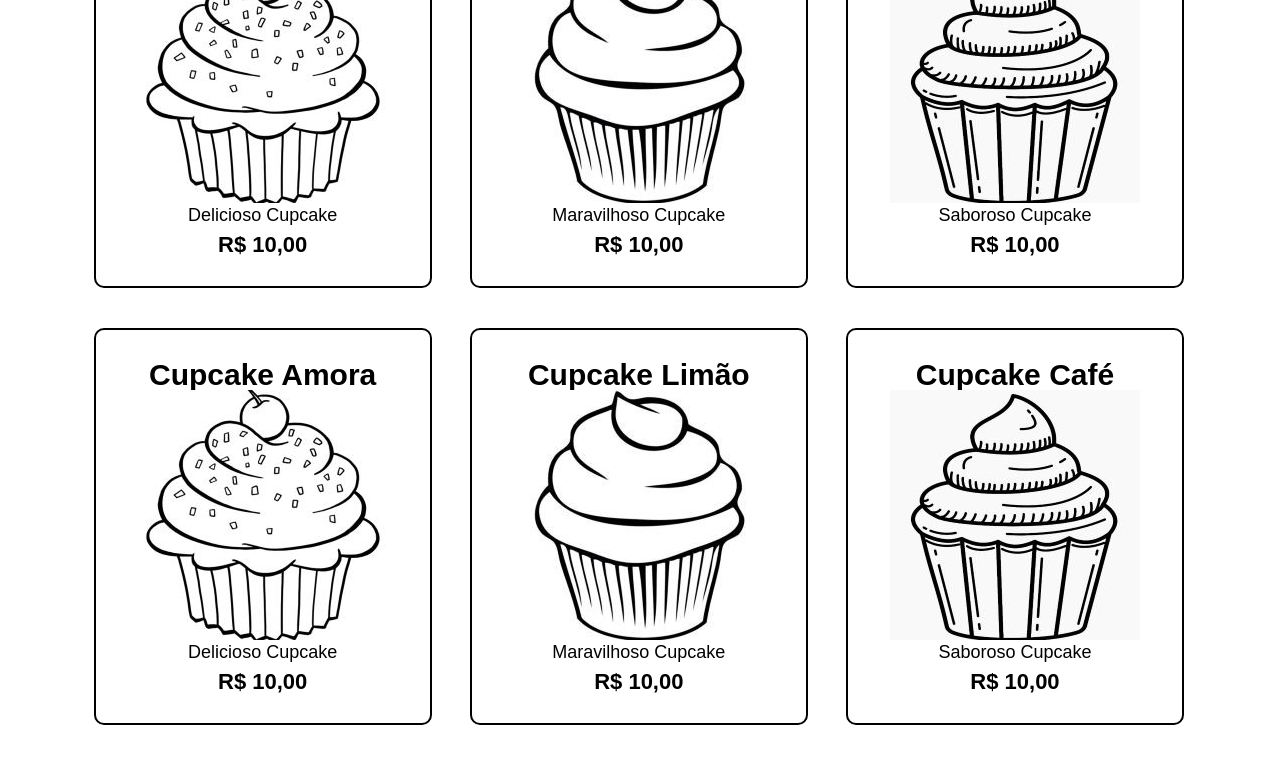
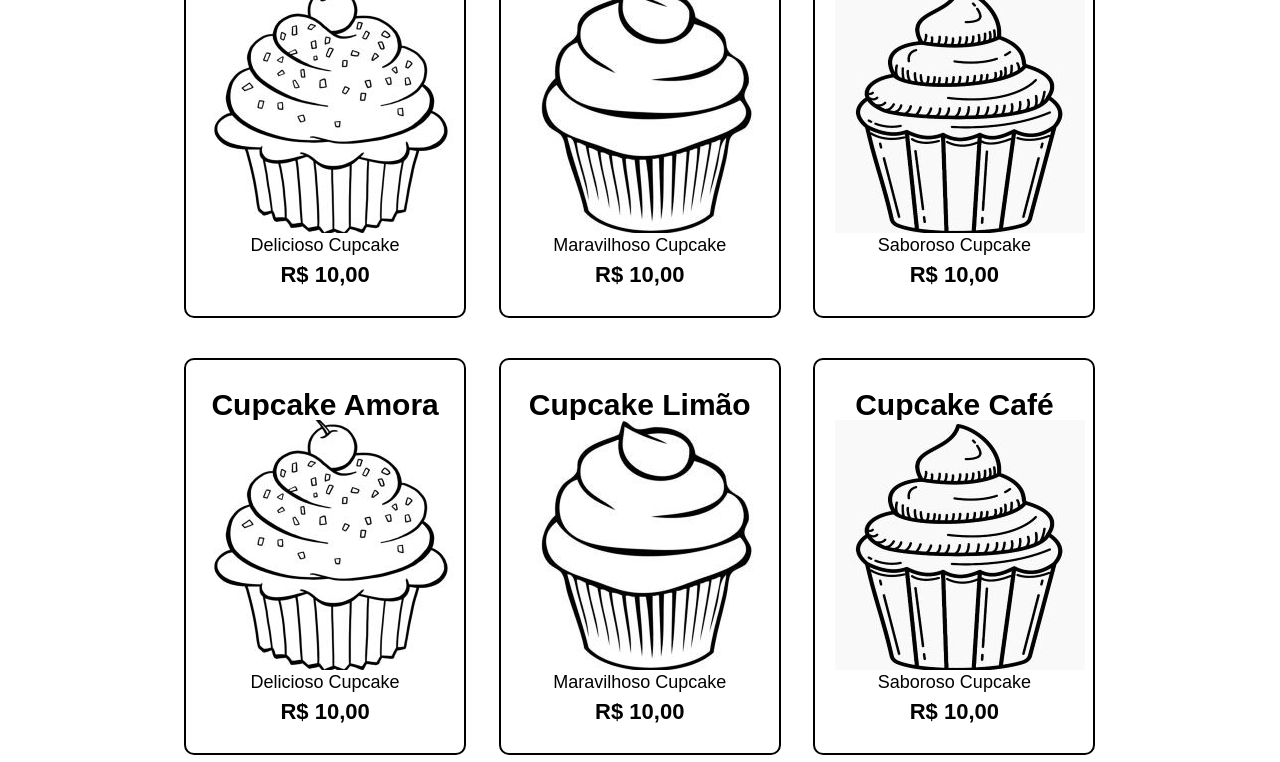
Before and after one commit to fqgodoy/comuni_cake, a plain HTML site: page produtos.html in a window 1280 px wide. Shown: the part 667-1429 px from the top of the page. Drawn offline with Linux system fonts and the light colour scheme.

Commit message:
Update style.css

```diff
--- a/style.css
+++ b/style.css
@@ -38,7 +38,7 @@ nav a:hover {
 }
 
 .produtos {
-	width: auto;
+	width: 940px;
 	margin: 0 auto;
 	padding: 20px 0;
 }
```
